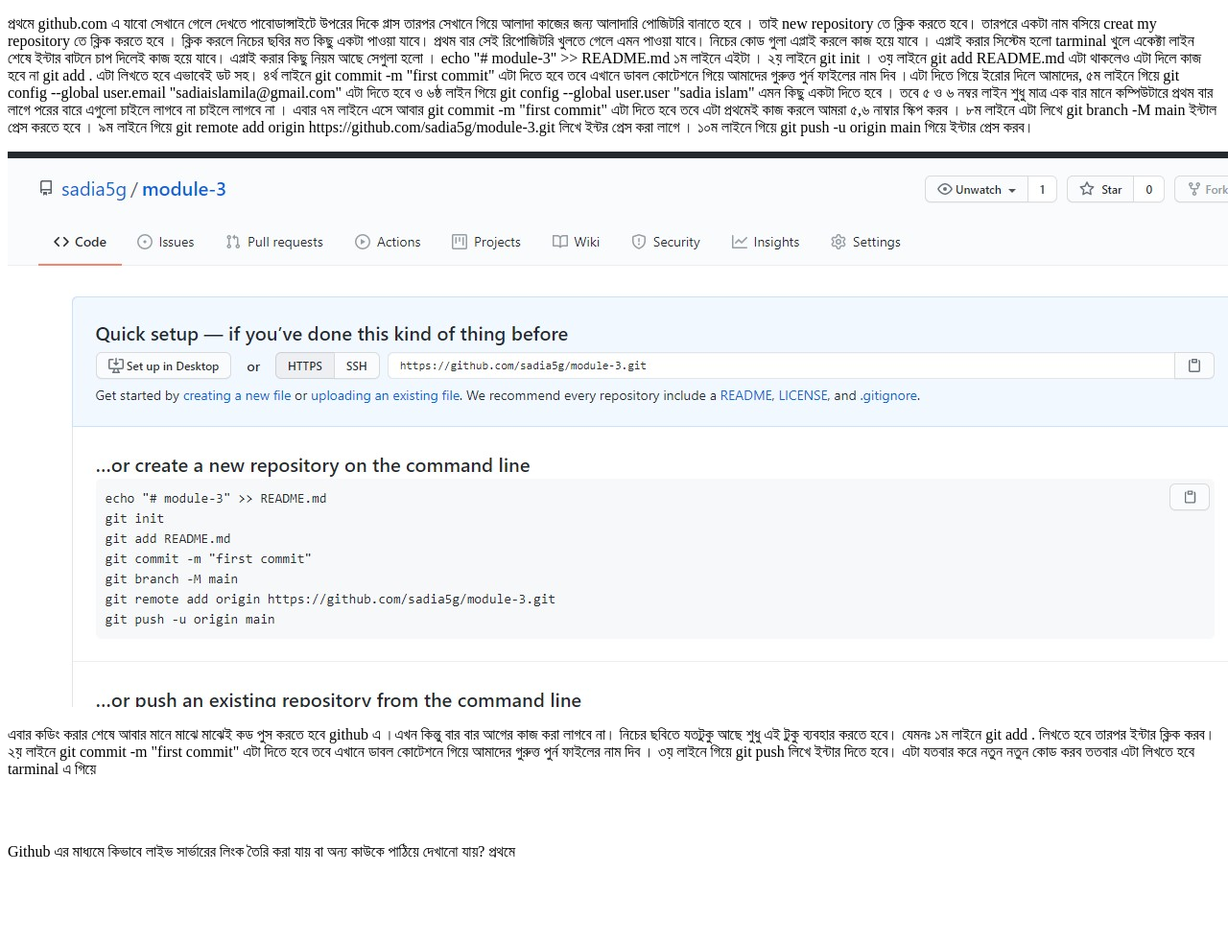
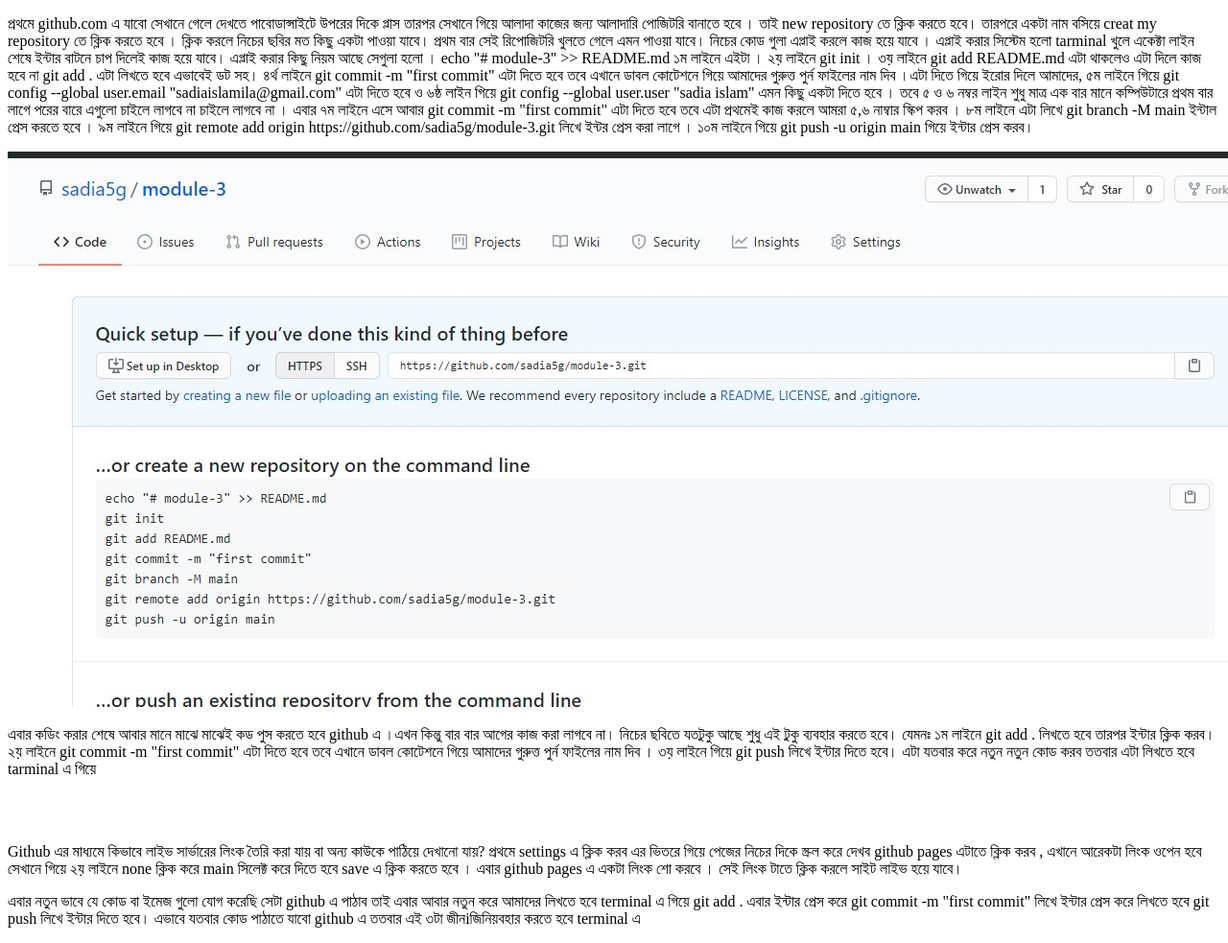
Before and after one commit to sadia5g/module-3, a plain HTML site: page index.html in a window 1280 px wide. Shown: the top 983 px of the page at 96% size. Before the commit the page ends 913 px from the top, so only its background shows below. Drawn offline with Linux system fonts and the light colour scheme.

Commit message:
2nd commit

```diff
--- a/index.html
+++ b/index.html
@@ -10,7 +10,9 @@
     <p>প্রথমে github.com এ যাবো সেখানে গেলে দেখতে পাবোডান্সাইটে উপরের দিকে প্লাস তারপর সেখানে গিয়ে আলাদা কাজের জন্য আলাদারি পোজিটরি বানাতে হবে । তাই new repository তে ক্লিক করতে হবে। তারপরে একটা নাম বসিয়ে creat my repository তে ক্লিক করতে হবে । ক্লিক করলে নিচের ছবির মত কিছু একটা পাওয়া যাবে। প্রথম বার সেই রিপোজিটরি খুলতে গেলে এমন পাওয়া যাবে। নিচের কোড গুলা এপ্লাই করলে কাজ হয়ে যাবে । এপ্লাই করার সিস্টেম হলো tarminal খুলে একেক্টা লাইন শেষে ইন্টার বাটনে চাপ দিলেই কাজ হয়ে যাবে। এপ্লাই করার কিছু নিয়ম আছে সেগুলা হলো । echo "# module-3" >> README.md ১ম লাইনে এইটা । ২য় লাইনে git init । ৩য় লাইনে git add README.md এটা থাকলেও এটা দিলে কাজ হবে না git add . এটা লিখতে হবে এভাবেই ডট সহ। ৪র্থ লাইনে git commit -m "first commit" এটা দিতে হবে তবে এখানে ডাবল কোটেশনে গিয়ে আমাদের গুরুত্ত পুর্ন ফাইলের নাম দিব ।এটা দিতে গিয়ে ইরোর দিলে আমাদের, ৫ম লাইনে গিয়ে git config --global user.email "sadiaislamila@gmail.com" এটা দিতে হবে ও ৬ষ্ঠ লাইন গিয়ে git config --global user.user "sadia islam" এমন কিছু একটা দিতে হবে । তবে ৫ ও ৬ নম্বর লাইন শুধু মাত্র এক বার মানে কম্পিউটারে প্রথম বার লাগে পরের বারে এগুলো চাইলে লাগবে না চাইলে লাগবে না । এবার ৭ম লাইনে এসে আবার git commit -m "first commit" এটা দিতে হবে তবে এটা প্রথমেই কাজ করলে আমরা ৫,৬ নাম্বার স্কিপ করব । ৮ম লাইনে এটা লিখে git branch -M main ইন্টাল প্রেস করতে হবে । ৯ম লাইনে গিয়ে git remote add origin https://github.com/sadia5g/module-3.git লিখে ইন্টর প্রেস করা লাগে । ১০ম লাইনে গিয়ে  git push -u origin main গিয়ে ইন্টার প্রেস করব। </p>
     <img src="image/Screenshot_1.jpg" alt="">
     <p>এবার কডিং করার শেষে আবার মানে মাঝে মাঝেই কড পুস করতে হবে github এ ।এখন কিন্তু বার বার আগের কাজ করা লাগবে না। নিচের ছবিতে যতটুকু আছে শুধু এই টুকু ব্যবহার করতে হবে। যেমনঃ ১ম লাইনে  git add . লিখতে হবে তারপর ইন্টার ক্লিক করব। ২য় লাইনে git commit -m "first commit" এটা দিতে হবে তবে এখানে ডাবল কোটেশনে গিয়ে আমাদের গুরুত্ত পুর্ন ফাইলের নাম দিব । ৩য় লাইনে গিয়ে  git push লিখে ইন্টার দিতে হবে। এটা যতবার করে নতুন নতুন কোড করব ততবার এটা লিখতে হবে tarminal এ গিয়ে  </p> <br> <br>
-    <p>Github এর মাধ্যমে কিভাবে লাইভ সার্ভারের লিংক তৈরি করা যায় বা অন্য কাউকে পাঠিয়ে দেখানো যায়? প্রথমে  </p>
+    <p>Github এর মাধ্যমে কিভাবে লাইভ সার্ভারের লিংক তৈরি করা যায় বা অন্য কাউকে পাঠিয়ে দেখানো যায়? প্রথমে settings এ ক্লিক করব এর ভিতরে গিয়ে পেজের নিচের দিকে স্ক্রল করে দেখব github pages এটাতে ক্লিক করব , এখানে আরেকটা লিংক ওপেন হবে সেখানে গিয়ে ২য় লাইনে none ক্লিক করে  main সিলেক্ট করে দিতে হবে save  এ ক্লিক করতে হবে । এবার github pages এ একটা লিংক শো করবে । সেই লিংক টাতে ক্লিক করলে সাইট লাইভ হয়ে যাবে। </p>
+    <p>এবার নতুন ভাবে যে কোড বা ইমেজ গুলো যোগ করেছি সেটা  github এ পাঠাব তাই এবার আবার নতুন করে আমাদের লিখতে হবে terminal এ গিয়ে git add . এবার ইন্টার প্রেস করে git commit -m "first commit" লিখে ইন্টার প্রেস করে লিখতে হবে git push লিখে ইন্টার দিতে হবে। এভাবে যতবার কোড পাঠাতে যাবো github এ ততবার এই ৩টা জীনiজিনিয়বহার করতে হবে terminal এ </p>
+
 
     <p></p>
 <p></p>
```
